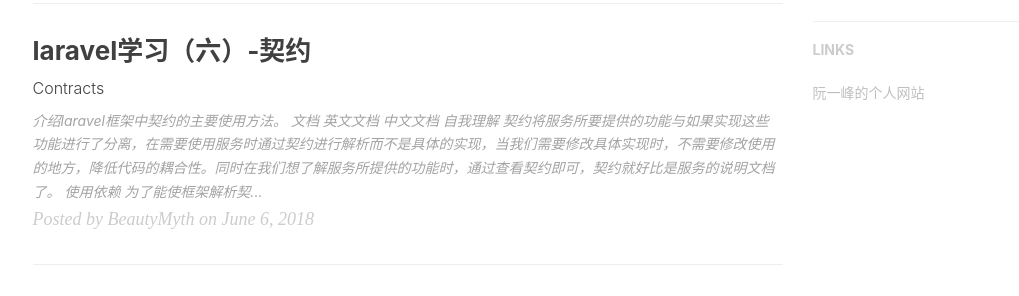
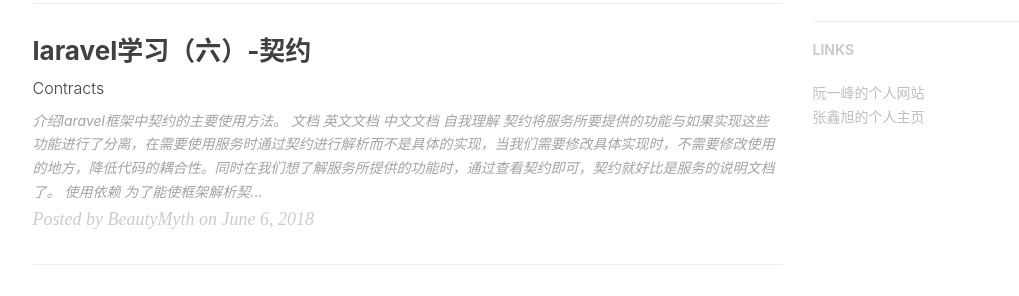
Before and after one commit to xuanxuan2016/xuanxuan2016.github.io, a Jekyll site: the page built from index.html, in a window 1280 px wide and 900 px high, scrolled down 757 px. Shown: the part 152-448 px from the top of the window, without its empty margins (135-1154 px from the left). Built offline with Jekyll 4.4.1, drawn with Linux system fonts in a browser that asks for light colours; nearby versions of some CDN libraries; the list of posts is cut into pages by our own code; comment, search, counter and statistics services are not loaded.

Commit message:
Update _config.yml

```diff
--- a/_config.yml
+++ b/_config.yml
@@ -89,5 +89,8 @@ friends: [
     {
         title: "阮一峰的个人网站",
         href: "http://www.ruanyifeng.com/home.html"
+    },{
+        title: "张鑫旭的个人主页",
+        href: "https://www.zhangxinxu.com/"
     }
 ]
```
